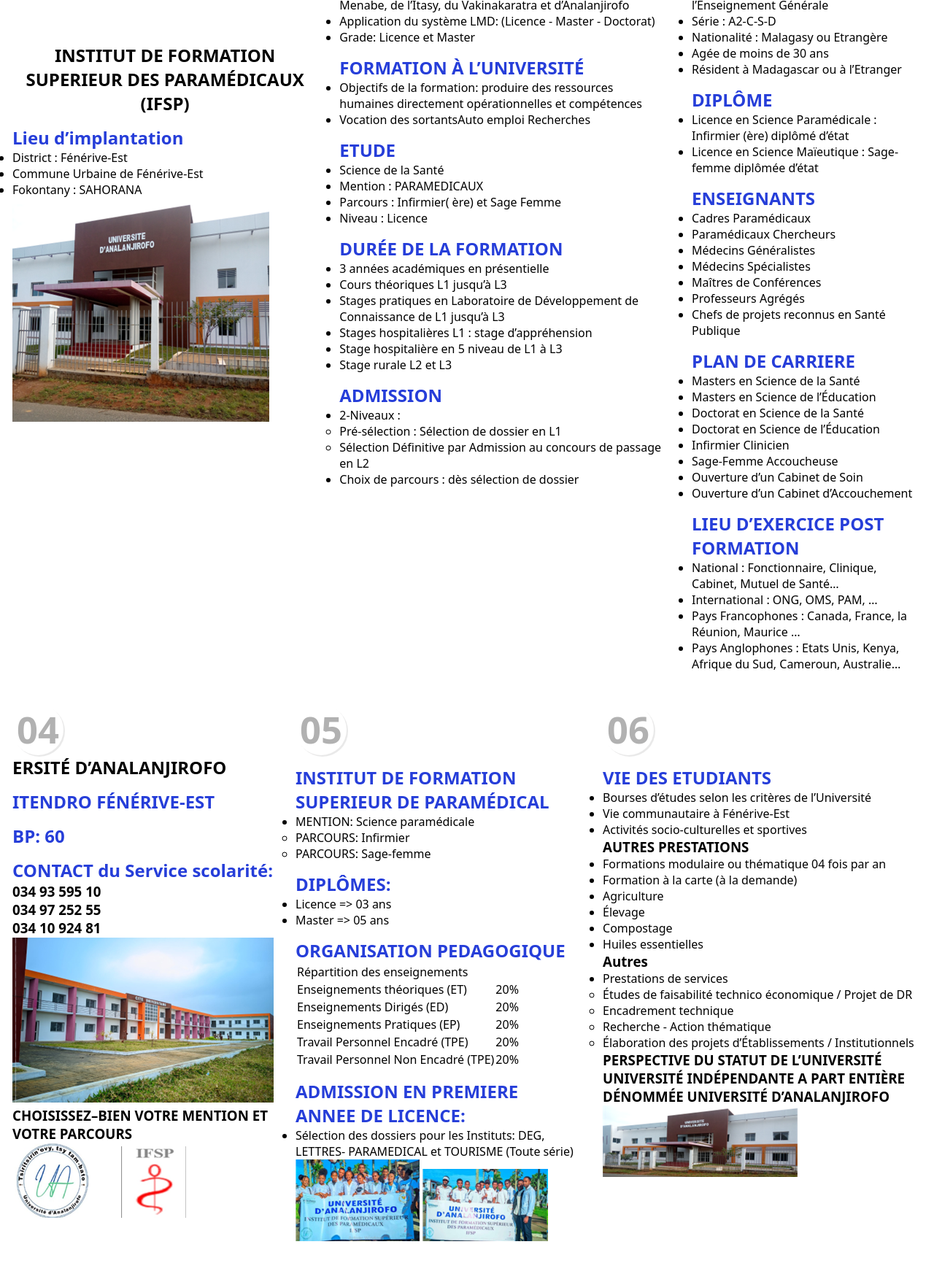
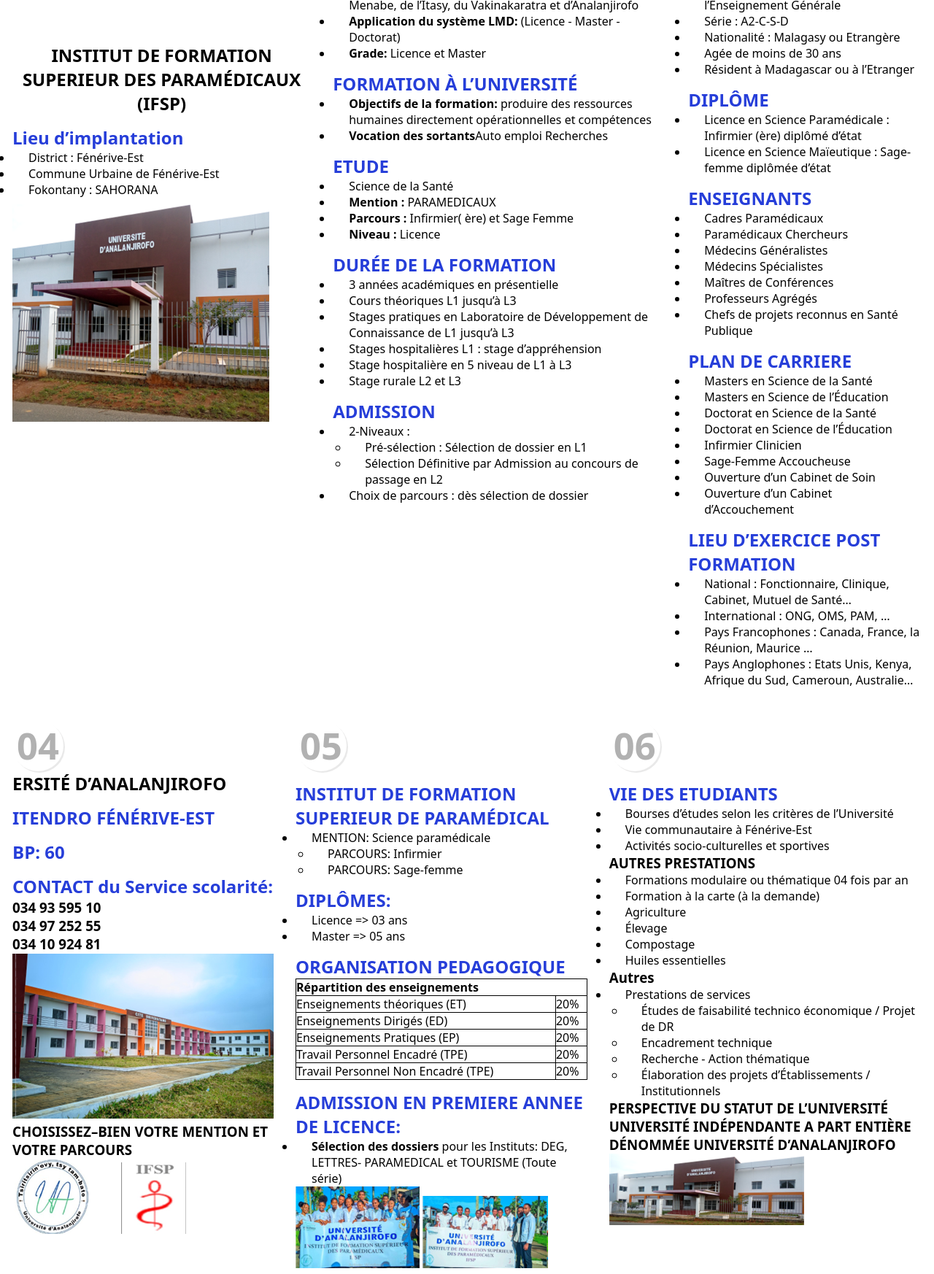
Before and after one commit to Bezara06/parcours, a plain HTML site: page ifsp/index.html in a window 1280 px wide. Shown: the part 165-1911 px from the top of the page at 73% size. Drawn offline with Linux system fonts and the light colour scheme.

Commit message:
adding logo ISTA and add some style

```diff
--- a/ifsp/assets/css/style.css
+++ b/ifsp/assets/css/style.css
@@ -37,7 +37,7 @@ main {
     /* border: 2px solid #263ed9; */
 }
 
-.p1>h1{
+.p1>h1 {
     text-align: center;
 }
 
@@ -51,6 +51,28 @@ main {
     margin-top: 14px;
 }
 
+li {
+    padding-left: 22px;
+}
+
+.bold {
+    font-weight: bold;
+}
+
+.p5 table {
+    width: 100%;
+}
+
+thead>tr>td {
+    font-weight: bold;
+}
+
+.p5 table,
+td {
+    border: 1px solid black;
+    border-collapse: collapse;
+}
+
 @media(max-width: 900px) {
 
     .section1,
--- a/ifsp/index.html
+++ b/ifsp/index.html
@@ -190,7 +190,7 @@
                     <table>
                         <thead>
                             <tr>
-                                <td>Répartition des enseignements</td>
+                                <td colspan="2">Répartition des enseignements</td>
                             </tr>
                         </thead>
 
```
Also changed, not shown: ista/assets/css/style.css (+6 -1 lines), ista/index.html (+2 -1 lines), ista/img/logoISTA.png (added).
